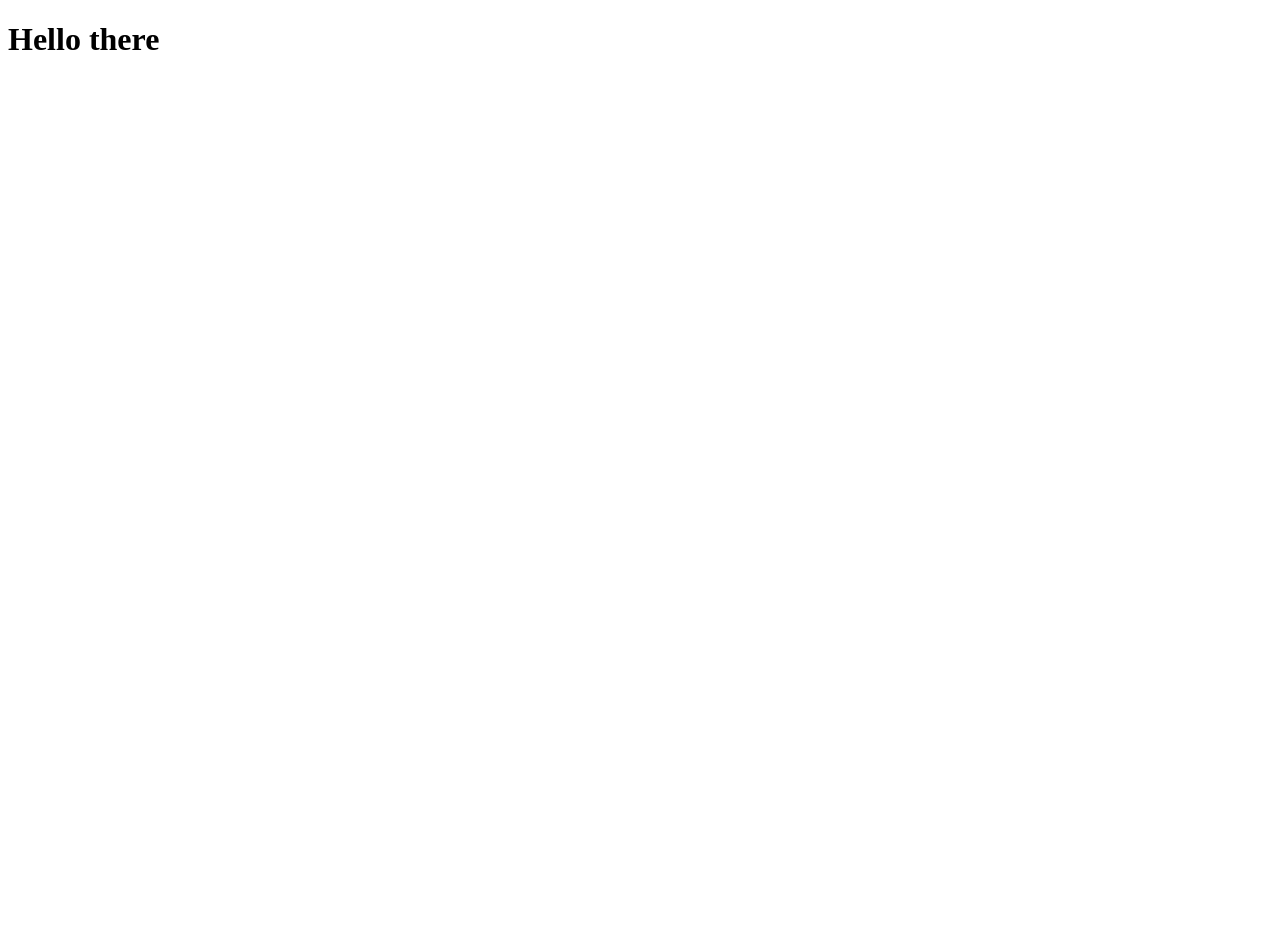
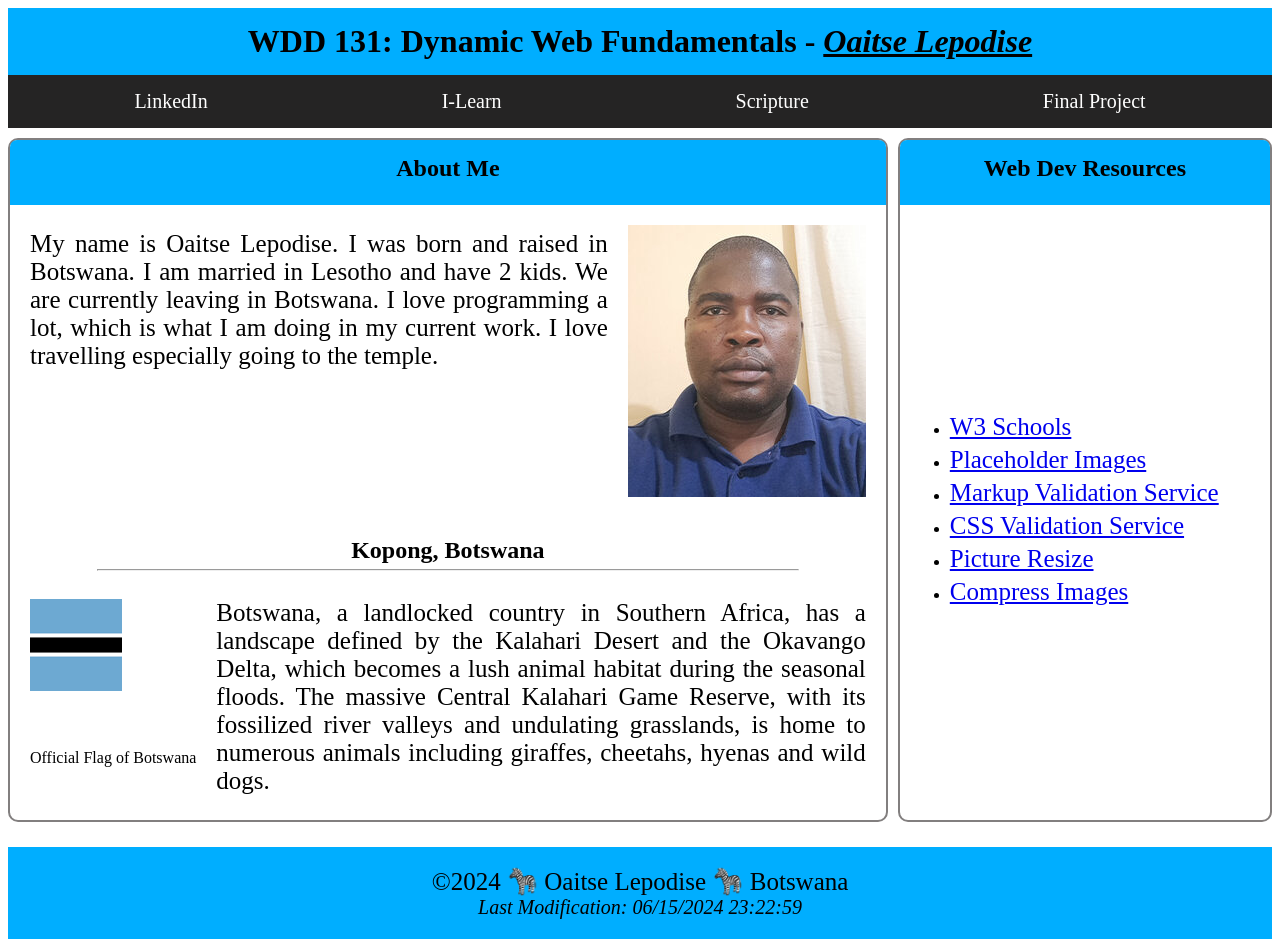
Before and after one commit to olepodisegithub/wdd131, a plain HTML site: page index.html in a window 1280 px wide. Before the commit the page ends 800 px from the top, so only its background shows below. Drawn offline with Linux system fonts and the light colour scheme.

Commit message:
home page done

```diff
--- a/index.html
+++ b/index.html
@@ -3,9 +3,67 @@
     <head>
         <meta charset="UTF-8">
         <meta name="viewport" content="width=device-width, initial-scale=1.0">
-    <title>Hello there</title>
+        <title>WDD 131 - Dynamic Web Fundamentals - Oaitse Lepodise</title>
+        <meta name="description" content="WDD 131 - Dynamic Web Fundamentals for Oaitse Lepodise">
+        <meta name="author" content="Oaitse Lepodise">
+
+        <link rel="stylesheet" href="styles/base.css">
+        <script src="scripts/getdates.js" defer></script>
     </head>
     <body>
-    <h1>Hello there</h1>
+        <header>
+            <h1 id="headertext">WDD 131: Dynamic Web Fundamentals - <span id="my_name">Oaitse Lepodise</span></h1>
+            <nav >
+                <a class="nav_a" target="_blank" href="https://www.linkedin.com/in/oatslepodise/" class="active" id="first">LinkedIn</a>
+                <a class="nav_a" target="_blank" href="https://byui.instructure.com/">I-Learn</a>
+                <a class="nav_a" target="_blank" href="https://www.churchofjesuschrist.org/study/scriptures/bofm/1-ne/3?lang=eng&id=p7#p7">Scripture</a>
+                <a class="nav_a" target="_blank" href="#" id="last">Final Project</a>
+            </nav>
+        </header>
+        <main>
+            <section class="card" id="first_card">
+                <h2 id="about_me_header">About Me</h2>
+                <div id="me">
+                    <p id="about_me_text">
+                        My name is Oaitse Lepodise.
+                        I was born and raised in Botswana.
+                        I am married in Lesotho and have 2 kids.
+                        We are currently leaving in Botswana.
+                        I love programming a lot, which is what I am doing in my current work.
+                        I love travelling especially going to the temple.
+                    </p>
+                    <img src="images/Oaitse Lepodise.jpg" alt="Image of Oaitse Lepodise" id="my_image">
+                </div>
+                <h2 id="my_place">Kopong, Botswana</h2>
+                <hr>
+                <div id="my_country">
+                    <p id="my_country_text">
+                        Botswana, a landlocked country in Southern Africa,
+                        has a landscape defined by the Kalahari Desert and the Okavango Delta,
+                        which becomes a lush animal habitat during the seasonal floods.
+                        The massive Central Kalahari Game Reserve,
+                        with its fossilized river valleys and undulating grasslands,
+                        is home to numerous animals including giraffes, cheetahs, hyenas and wild dogs.
+                    </p>
+                    <img src="images/flag.png" alt="Image of Oaitse Lepodise" id="country_falg">
+                    <p id="official">Official Flag of Botswana</p>
+                </div>
+            </section>
+            <section class="card" id="second_card">
+                <h2 id="dev_header">Web Dev Resources</h2>
+                <ul style="list-style-type:disc;">
+                    <li><a class="res_a" target="_blank" href="https://www.w3schools.com">W3 Schools</a></li>
+                    <li><a class="res_a" target="_blank" href="https://www.gomasuga.com/placeimg?souce=placeimg">Placeholder Images</a></li>
+                    <li><a class="res_a" target="_blank" href="https://validator.w3.orgg">Markup Validation Service</a></li>
+                    <li><a class="res_a" target="_blank" href="https://jigsaw.w3.org/css-validator/">CSS Validation Service</a></li>
+                    <li><a class="res_a" target="_blank" href="https://picresize.com">Picture Resize</a></li>
+                    <li><a class="res_a" target="_blank" href="https://tinypng.com">Compress Images</a></li>
+                  </ul>
+            </section>
+        </main>
+        <footer>
+            <p id="copyright">©<span id="currentyear"></span> 🦓 Oaitse Lepodise 🦓 Botswana</p>
+            <p id="lastModified"></p>
+        </footer>
     </body>
 </html>
--- /dev/null
+++ b/scripts/getdates.js
@@ -0,0 +1,6 @@
+
+const d = new Date();
+let year = d.getFullYear();
+document.getElementById('currentyear').innerHTML = `${year}`;
+
+document.getElementById('lastModified').innerHTML = `Last Modification: ${document.lastModified}`
--- /dev/null
+++ b/styles/base.css
@@ -0,0 +1,240 @@
+body
+{
+    font-family: 'Ubuntu', serif;
+}
+
+#headertext
+{
+    background-color: #00AEFF;
+    text-align: center;
+    padding-top: 15px;
+    padding-bottom: 15px;
+    color: black;
+    margin-top: 0%;
+    margin-bottom: 0%;
+}
+
+nav
+{
+    display: flex;
+    background-color: rgb(37, 36, 36);
+    padding-top: 15px;
+    padding-bottom: 15px;
+
+    justify-content: space-between;
+
+    margin: 0;
+}
+
+.nav_a
+{
+    text-decoration: none;
+    color: white;
+    font-size: 20px;
+}
+
+#first
+{
+    margin-left: 10%;
+}
+
+#last
+{
+    margin-right: 10%;
+}
+
+nav a:hover
+{
+    color: #f64545;
+	font-weight: 800;
+    font-style: italic;
+}
+
+main
+{
+    display: grid;
+    grid-template-columns: 70% auto;
+}
+
+#first_card
+{
+    grid-column: 1 / 2;
+    margin-right: 5px;
+    display: grid;
+    grid-template-columns: auto;
+    /* background-color: greenyellow; */
+}
+
+#second_card
+{
+    grid-column: 2 / 3;
+    margin-left: 5px;
+    display: grid;
+    grid-template-columns: auto;
+}
+
+section
+{
+    border-width: 2px;
+    border-color: rgb(130, 127, 127);
+    border-style: solid;
+    margin-top: 10px;
+    border-radius: 10px;
+}
+
+#about_me_header
+{
+    grid-column: 1 / 3;
+    background-color: #00AEFF;
+    margin: 0;
+    border-top-left-radius: 7px;
+    border-top-right-radius: 7px;
+    text-align: center;
+    color:black;
+    height: 50px;
+    padding-top: 15px;
+}
+
+#me
+{
+    grid-column: 1 / 3;
+    margin-right: 0;
+    display: grid;
+    grid-template-columns: auto, auto;
+    /* background-color: red; */
+    margin-left: 0;
+}
+
+#about_me_text
+{
+    margin-right: 10px;
+    grid-column: 1 / 2;
+    margin-left: 20px;
+    text-align: justify;
+    font-size: 25px;
+}
+
+#my_image
+{
+    margin-left: 10px;
+    grid-column: 2 / 3;
+    margin-top: 20px;
+    margin-right: 20px;
+    margin-bottom: 20px;
+}
+
+#my_place
+{
+    text-align: center;
+    grid-column: 1 / 3;
+    margin-bottom: 5px;
+}
+
+hr
+{
+    margin-top: 0;
+    grid-column: 1 / 3;
+    width: 80%;
+}
+
+#my_country
+{
+    grid-column: 1 / 3;
+    margin-right: 0;
+    display: grid;
+    grid-template-columns: auto, auto;
+    /* background-color: red; */
+    margin-left: 0;
+    border-bottom-left-radius: 7px;
+    border-bottom-right-radius: 7px;
+}
+
+#my_country_text
+{
+    margin-right: 20px;
+    grid-column: 2 / 3;
+    grid-row: 1 / 3;
+    margin-left: 10px;
+    text-align: justify;
+    font-size: 25px;
+    margin-top: 20px;
+}
+
+#country_falg
+{
+    margin-left: 20px;
+    grid-column: 1 / 2;
+    grid-row: 1 / 2;
+    margin-top: 20px;
+    margin-right: 10px;
+    margin-bottom: auto;
+}
+
+#official
+{
+    grid-column: 1 / 2;
+    grid-row: 2 / 3;
+    margin-left: 20px;
+    margin-top: 5px;
+    margin-right: 10px;
+    margin-bottom: auto;
+}
+
+#dev_header
+{
+    grid-column: 1 / 2;
+    background-color: #00AEFF;
+    margin: 0;
+    border-top-left-radius: 7px;
+    border-top-right-radius: 7px;
+    text-align: center;
+    color:black;
+    height: 50px;
+    padding-top: 15px;
+}
+
+ul
+{
+    grid-column: 1 / 2;
+    margin-left: 10px;
+}
+
+ul li
+{
+    margin-bottom: 5px;
+}
+
+.res_a
+{
+    font-size: 25px;
+}
+
+footer
+{
+    background-color: #00AEFF;
+}
+
+#copyright
+{
+    font-size: 25px;
+    text-align: center;
+    padding-top: 20px;
+    color:black;
+    margin-bottom: 0;
+}
+
+#lastModified
+{
+    color:black;
+    font-size: 20px;
+    text-align: center;
+    margin-top: 0;
+    padding-bottom: 20px;
+    font-style: italic;
+}
+
+#my_name
+{
+    font-style: italic;
+    text-decoration: underline;
+}
```
Also changed, not shown: images/Oaitse Lepodise.jpg (added), images/flag.png (added). Lines whose indentation alone changed are shown as unchanged.
